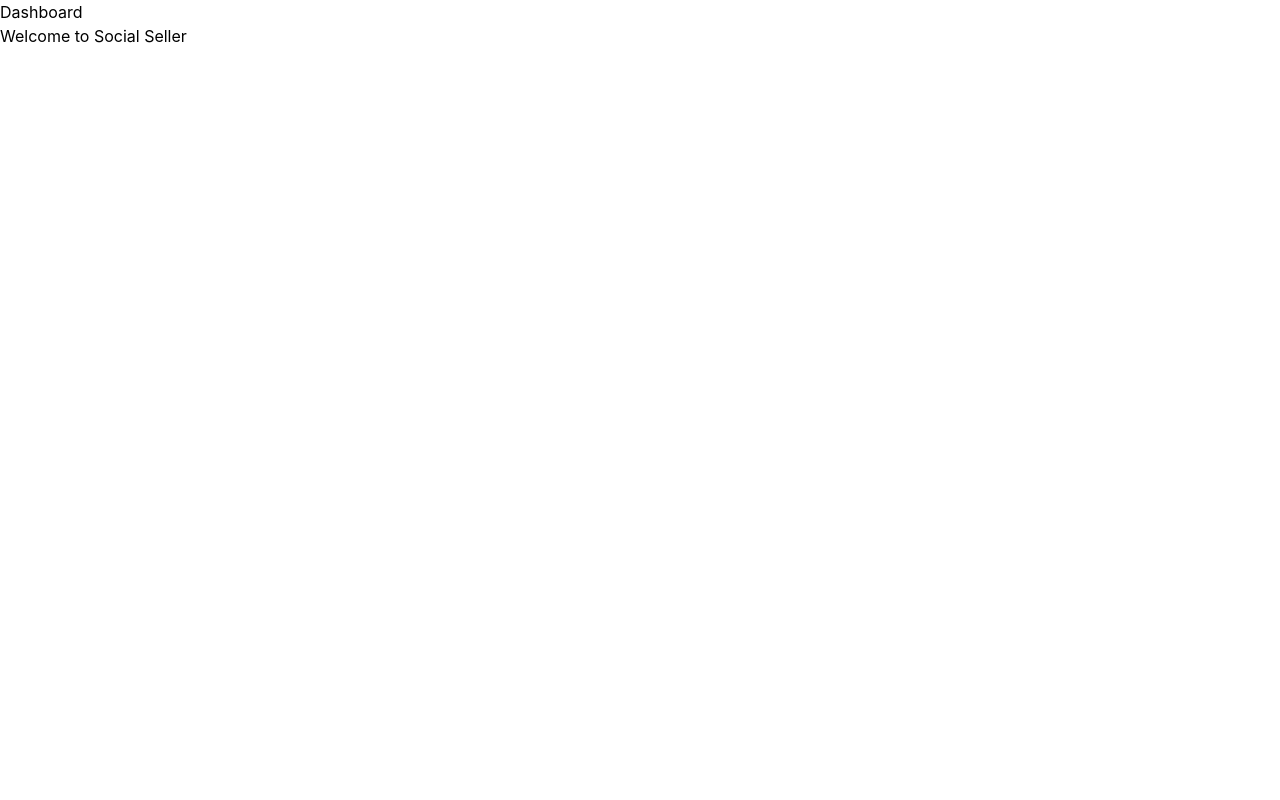
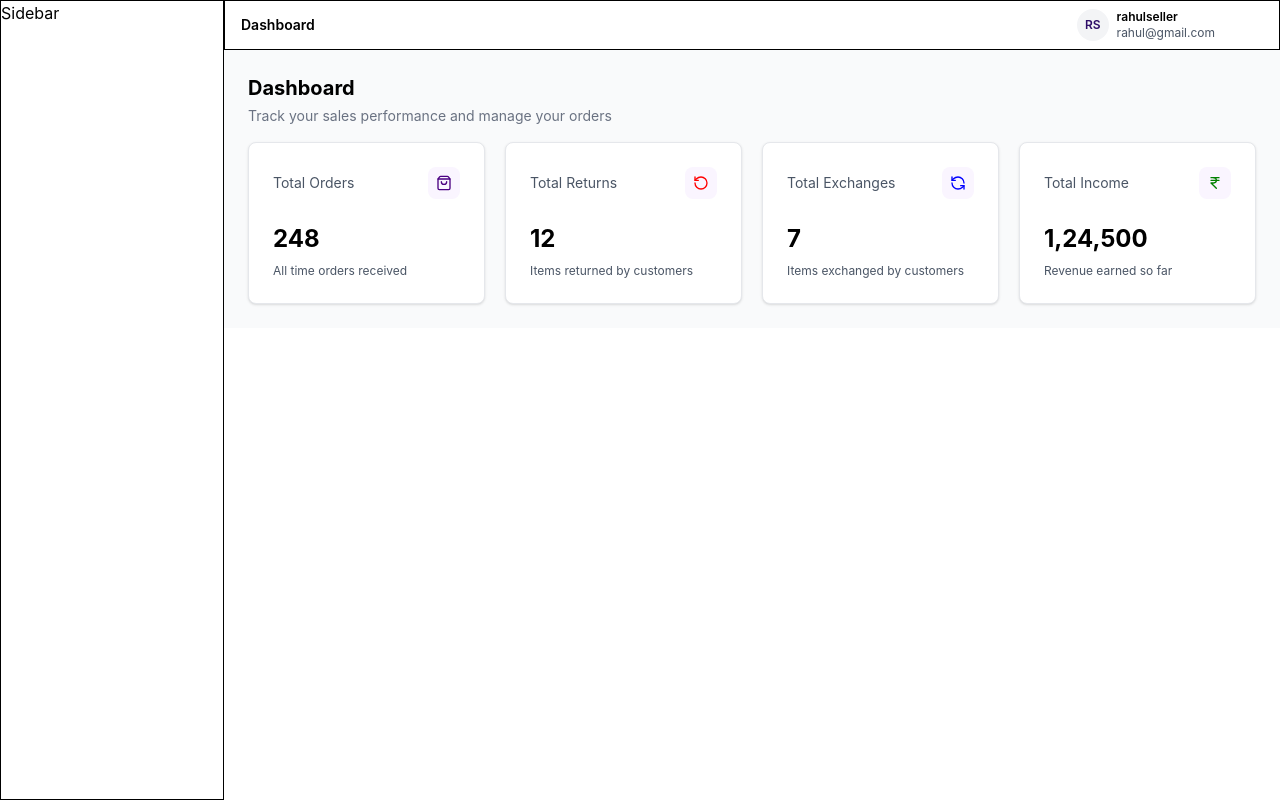
Before and after one commit to kajolsinghme/SocialSeller, a React (Vite) app in the folder frontend/: page / in a window 1280 px wide. Built offline with nearby package versions, Linux system fonts and the light colour scheme.

Commit message:
feat: add Navbar, Sidebar, StatCard, and OrdersTable components; update Dashboard layout with new components and integrate lucide-react icons

```diff
--- a/frontend/package.json
+++ b/frontend/package.json
@@ -12,6 +12,7 @@
   "dependencies": {
     "@tailwindcss/vite": "^4.3.3",
     "axios": "^1.18.1",
+    "lucide-react": "^1.27.0",
     "react": "^19.2.7",
     "react-dom": "^19.2.7",
     "react-router-dom": "^7.18.1",
--- /dev/null
+++ b/frontend/src/components/Navbar.jsx
@@ -0,0 +1,18 @@
+const Navbar = () => {
+  return (
+    <div className="border flex justify-between items-center px-4 py-2">
+      <h1 className="font-semibold text-sm">Dashboard</h1>
+      <div className="flex gap-2">
+        <div className="rounded-full border-gray-800 bg-gray-100 flex p-2 justify-center items-center">
+          <p className="text-xs text-violet-950 font-semibold">RS</p>
+        </div>
+        <div className="pr-12">
+          <h2 className="text-xs font-semibold">rahulseller</h2>
+          <p className="text-gray-600 text-xs">rahul@gmail.com</p>
+        </div>
+      </div>
+    </div>
+  );
+};
+
+export default Navbar;
--- /dev/null
+++ b/frontend/src/components/OrdersTable.jsx
@@ -0,0 +1,9 @@
+import React from 'react'
+
+const OrdersTable = () => {
+  return (
+    <div>OrdersTable</div>
+  )
+}
+
+export default OrdersTable
--- /dev/null
+++ b/frontend/src/components/Sidebar.jsx
@@ -0,0 +1,9 @@
+import React from 'react'
+
+const Sidebar = () => {
+  return (
+    <div className='border w-56'>Sidebar</div>
+  )
+}
+
+export default Sidebar
--- /dev/null
+++ b/frontend/src/components/StatCard.jsx
@@ -0,0 +1,21 @@
+const StatCard = ({title, value, description, icon}) => {
+  return (
+    <div className="w-full bg-white border border-gray-200 p-6 rounded-lg shadow-sm">
+      <div className="flex items-center justify-between mb-6">
+        <h2 className="text-sm text-gray-600">{title}</h2>
+
+        <div className="p-2 rounded-lg bg-purple-50">
+          {icon}
+        </div>
+      </div>
+
+      <h1 className="text-2xl font-bold">{value}</h1>
+
+      <p className="text-xs mt-2 text-gray-600">
+        {description}
+      </p>
+    </div>
+  );
+}
+
+export default StatCard
--- a/frontend/src/pages/Dashboard.jsx
+++ b/frontend/src/pages/Dashboard.jsx
@@ -1,8 +1,27 @@
+import Sidebar from "../components/Sidebar.jsx";
+import Navbar from "../components/Navbar";
+import StatCard from "../components/StatCard.jsx";
+import { ShoppingBag, RotateCcw, RefreshCcw, IndianRupee } from "lucide-react";
+
 const Dashboard = () => {
   return (
-    <div>
-      <h1>Dashboard</h1>
-      <p>Welcome to Social Seller</p>
+    <div className="flex min-h-screen">
+      <Sidebar />
+      <div className="flex-1">
+        <Navbar />
+        <div className="p-6 bg-gray-50">
+          <h1 className="text-xl font-bold">Dashboard</h1>
+          <p className="text-gray-500 mt-1 mb-4 text-sm">
+            Track your sales performance and manage your orders
+          </p>
+          <div className="flex gap-5">
+            <StatCard title="Total Orders" value="248" description="All time orders received" icon={<ShoppingBag size={16} color="indigo"/>} />
+            <StatCard title="Total Returns" value="12" description="Items returned by customers" icon={<RotateCcw size={16} color="red"/>} />
+            <StatCard title="Total Exchanges" value="7" description="Items exchanged by customers" icon={<RefreshCcw size={16} color="blue"/>} />
+            <StatCard title="Total Income" value="1,24,500" description="Revenue earned so far" icon={<IndianRupee size={16} color="green"/>} />
+          </div>
+        </div>
+      </div>
     </div>
   );
 };
```
Also changed, not shown: 1 other file (tests, documents, lock files or other folders).
